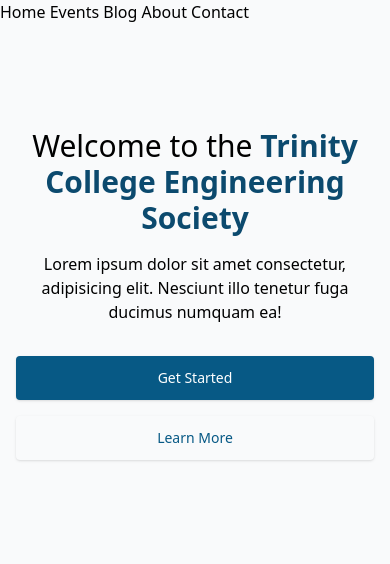
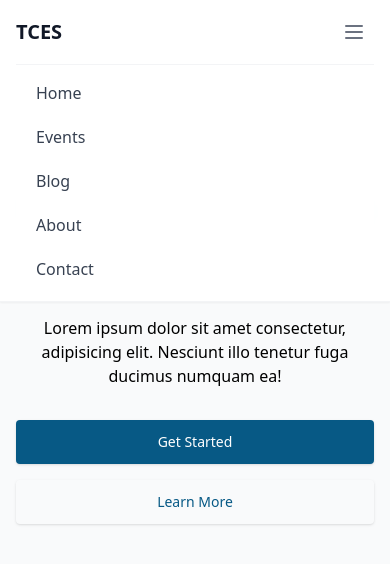
Before and after one commit to nelaggy/tces-website, a SvelteKit app: page / in a window 390 px wide. Shown: the top 564 px of the page. Built offline with nearby package versions, Linux system fonts and the light colour scheme.

Commit message:
Update navbar ai is scary

```diff
--- a/src/routes/(public)/+layout.svelte
+++ b/src/routes/(public)/+layout.svelte
@@ -3,11 +3,87 @@
 	let { children } = $props();
 </script>
 
-<nav class="absolute">
-    <a href="/">Home</a>
-    <a href="/events">Events</a>
-    <a href="/blog">Blog</a>
-    <a href="/about">About</a>
-    <a href="/contact">Contact</a>
-</nav>
-{@render children()}
+<header class="fixed top-0 left-0 right-0 z-50 bg-white/90 backdrop-blur-md border-b border-gray-100 shadow-sm">
+    <nav class="max-w-7xl mx-auto px-4 sm:px-6 lg:px-8">
+        <div class="flex justify-between items-center h-16">
+            <!-- Logo/Brand -->
+            <div class="flex-shrink-0">
+                <a href="/" class="text-xl font-bold text-gray-900 hover:text-sky-900 transition-colors duration-200">
+                    TCES
+                </a>
+            </div>
+
+            <!-- Navigation Links -->
+            <div class="hidden md:block">
+                <div class="ml-10 flex items-center space-x-8">
+                    <a href="/"
+                       class="text-gray-700 hover:text-sky-900 px-3 py-2 text-sm font-medium transition-colors duration-200 relative group">
+                        Home
+                        <span class="absolute bottom-0 left-0 w-0 h-0.5 bg-sky-900 group-hover:w-full transition-all duration-300"></span>
+                    </a>
+                    <a href="/events"
+                       class="text-gray-700 hover:text-sky-900 px-3 py-2 text-sm font-medium transition-colors duration-200 relative group">
+                        Events
+                        <span class="absolute bottom-0 left-0 w-0 h-0.5 bg-sky-900 group-hover:w-full transition-all duration-300"></span>
+                    </a>
+                    <a href="/blog"
+                       class="text-gray-700 hover:text-sky-900 px-3 py-2 text-sm font-medium transition-colors duration-200 relative group">
+                        Blog
+                        <span class="absolute bottom-0 left-0 w-0 h-0.5 bg-sky-900 group-hover:w-full transition-all duration-300"></span>
+                    </a>
+                    <a href="/about"
+                       class="text-gray-700 hover:text-sky-900 px-3 py-2 text-sm font-medium transition-colors duration-200 relative group">
+                        About
+                        <span class="absolute bottom-0 left-0 w-0 h-0.5 bg-sky-900 group-hover:w-full transition-all duration-300"></span>
+                    </a>
+                    <a href="/contact"
+                       class="text-gray-700 hover:text-sky-900 px-3 py-2 text-sm font-medium transition-colors duration-200 relative group">
+                        Contact
+                        <span class="absolute bottom-0 left-0 w-0 h-0.5 bg-sky-900 group-hover:w-full transition-all duration-300"></span>
+                    </a>
+                </div>
+            </div>
+
+            <!-- Mobile menu button -->
+            <div class="md:hidden">
+                <button type="button"
+                        class="text-gray-500 hover:text-gray-600 focus:outline-none focus:text-gray-600 p-2"
+                        aria-label="Toggle menu">
+                    <svg class="h-6 w-6" fill="none" viewBox="0 0 24 24" stroke="currentColor">
+                        <path stroke-linecap="round" stroke-linejoin="round" stroke-width="2" d="M4 6h16M4 12h16M4 18h16" />
+                    </svg>
+                </button>
+            </div>
+        </div>
+
+        <!-- Mobile Navigation Menu (hidden by default) -->
+        <div class="md:hidden border-t border-gray-100 bg-white">
+            <div class="px-2 pt-2 pb-3 space-y-1">
+                <a href="/"
+                   class="block px-3 py-2 text-base font-medium text-gray-700 hover:text-sky-900 hover:bg-gray-50 rounded-md transition-colors duration-200">
+                    Home
+                </a>
+                <a href="/events"
+                   class="block px-3 py-2 text-base font-medium text-gray-700 hover:text-sky-900 hover:bg-gray-50 rounded-md transition-colors duration-200">
+                    Events
+                </a>
+                <a href="/blog"
+                   class="block px-3 py-2 text-base font-medium text-gray-700 hover:text-sky-900 hover:bg-gray-50 rounded-md transition-colors duration-200">
+                    Blog
+                </a>
+                <a href="/about"
+                   class="block px-3 py-2 text-base font-medium text-gray-700 hover:text-sky-900 hover:bg-gray-50 rounded-md transition-colors duration-200">
+                    About
+                </a>
+                <a href="/contact"
+                   class="block px-3 py-2 text-base font-medium text-gray-700 hover:text-sky-900 hover:bg-gray-50 rounded-md transition-colors duration-200">
+                    Contact
+                </a>
+            </div>
+        </div>
+    </nav>
+</header>
+
+<main class="pt-16">
+    {@render children()}
+</main>
```
Also changed, not shown: 2 other files (tests, documents, lock files or other folders).
